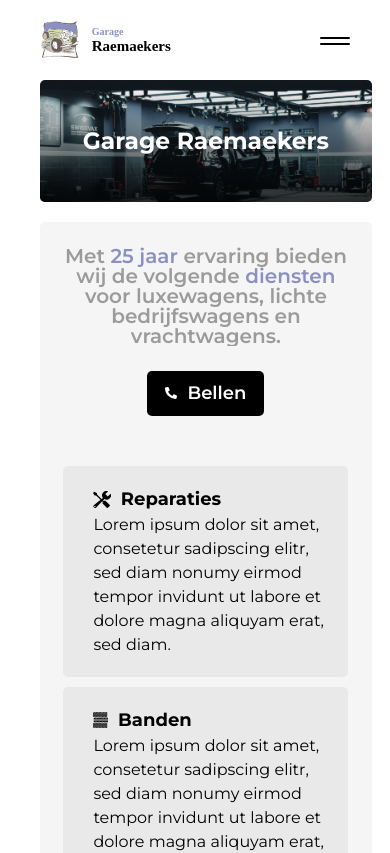
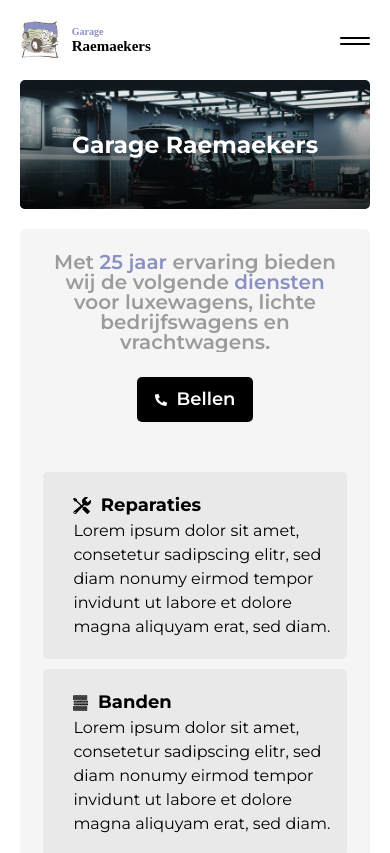
Before and after one commit to einstein43/garageraemaekers, a Next.js app: page / in a window 390 px wide. Shown: the top 853 px of the page. Built offline with nearby package versions, Linux system fonts and the light colour scheme.

Commit message:
padding & zo

```diff
--- a/app/globals.css
+++ b/app/globals.css
@@ -83,6 +83,6 @@
   --color-grey-tertiery: #9B9B9B;
   --section-padding-top: clamp(25px, 5vw, 75px);
   --section-padding-sides: clamp(15px, 6vw, 300px);
-  --page-padding-sides: 40px;
+  --page-padding-sides: clamp(20px, 4vw, 40px);
   --border-radius: 5px;
 }
--- a/styles/organisms/navBar.module.css
+++ b/styles/organisms/navBar.module.css
@@ -50,7 +50,7 @@
     display: none;
     z-index: 999999999;
     position: absolute;
-    top: -100%;
+    top: -100vh;
     left: 0;
     width: 100%;
     height: 100vh;
```
